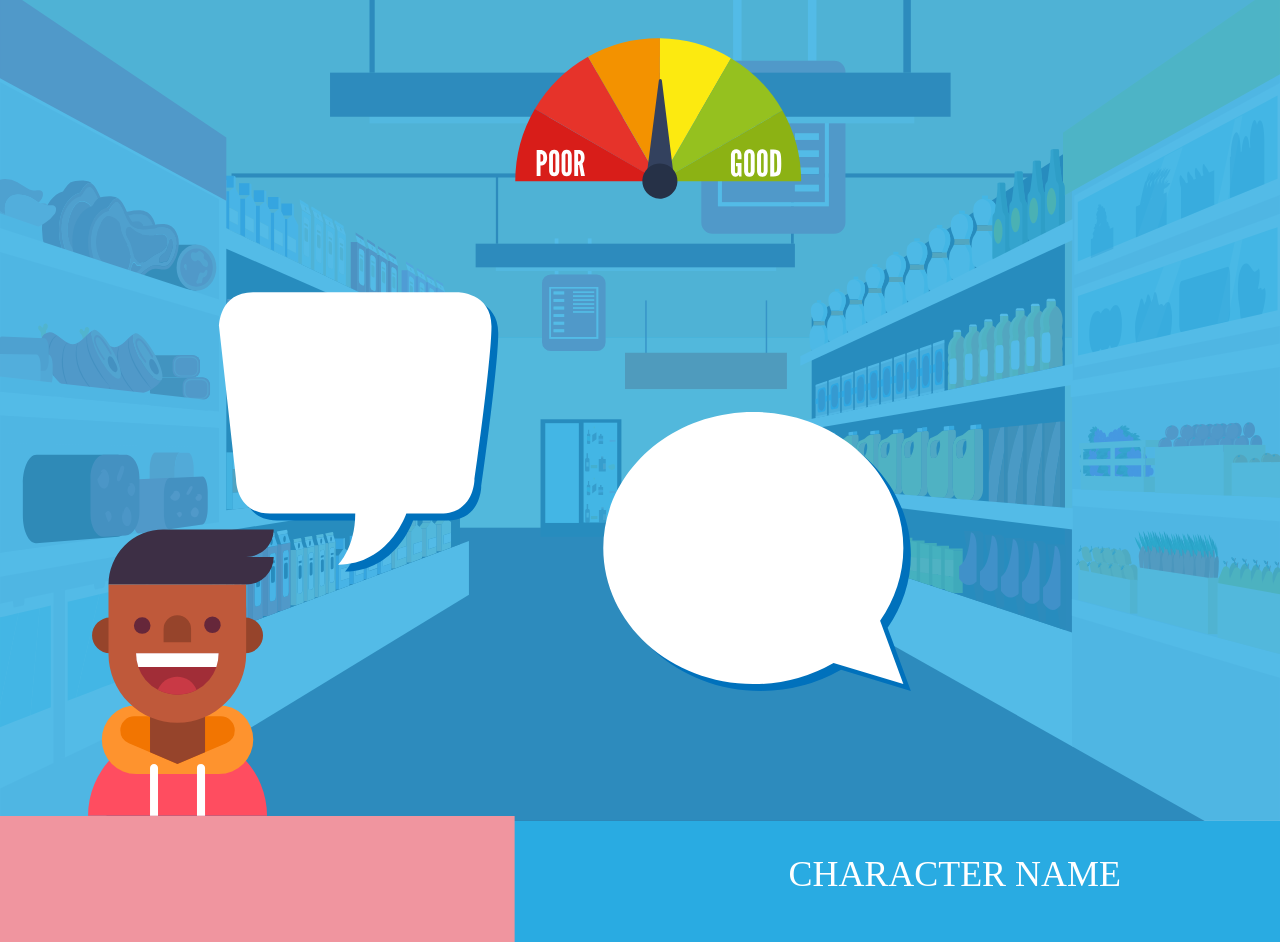
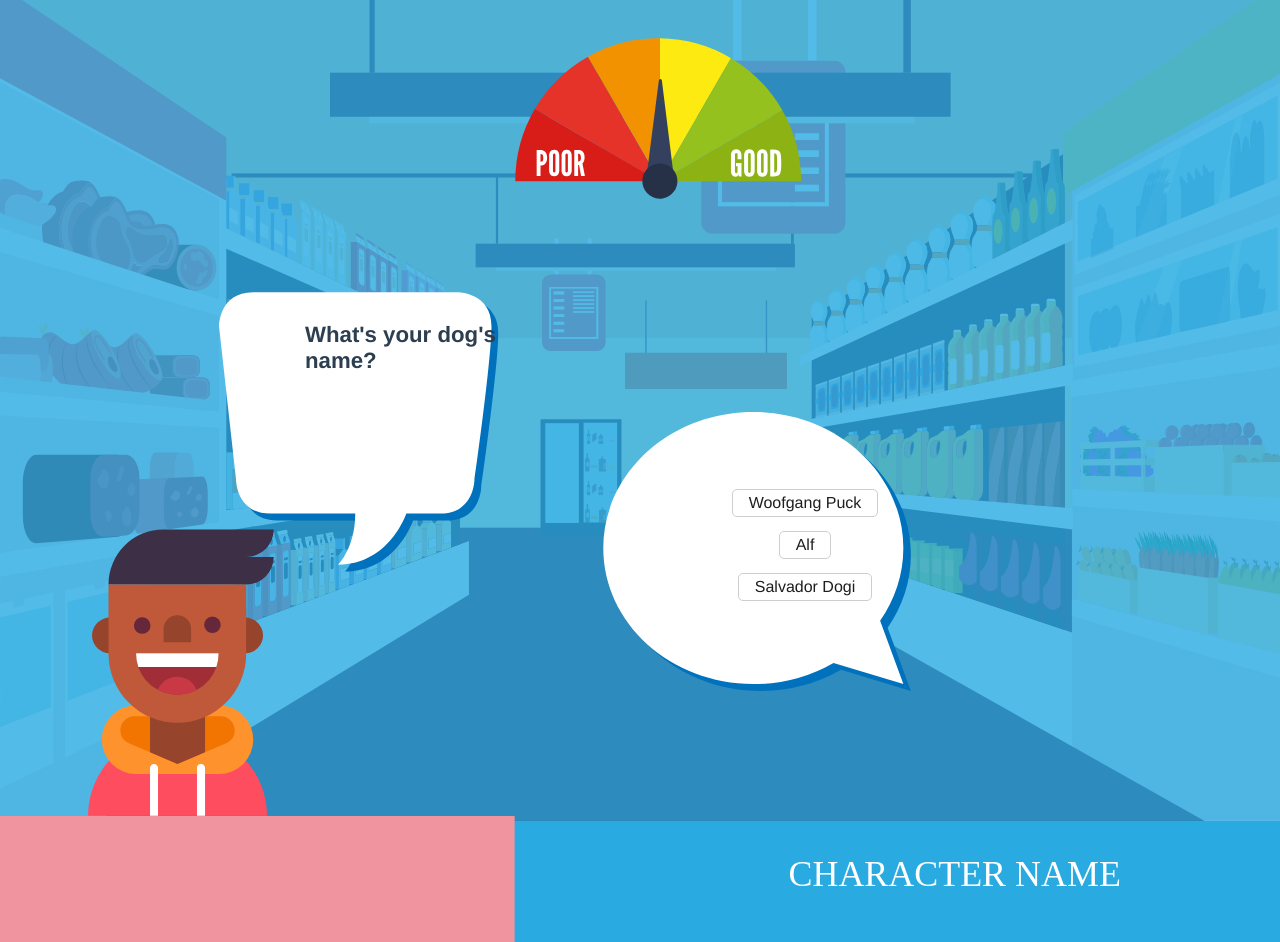
Before and after one commit to railsstudent/frontendmaster-aliengame, a Vue app: page / in a window 1280 px wide. Both pictures are taken after a click on the button "Pick character". Built offline with nearby package versions, Linux system fonts and the light colour scheme; a web font is replaced by a local one.

Commit message:
feat: create question index
Signed-off-by: Connie Leung <cleung334@gmail.com>

```diff
--- a/src/App.vue
+++ b/src/App.vue
@@ -2,7 +2,11 @@
   <div id="app">
     <GamestateStart v-if="uiState === 'start'">
       <p>Which hoomen do you want to be?</p>
-      <p v-for="option in characterChoices" :key="option">
+      <p
+        v-for="option in characterChoices"
+        :key="option"
+        class="character-choices"
+      >
         <input
           :id="option"
           :value="option"
@@ -10,6 +14,7 @@
           v-model="characterinput"
         />
         <label :for="option">{{ option }}</label>
+        <br />
       </p>
       <button @click="pickACharacter">Pick character</button>
     </GamestateStart>
@@ -77,6 +82,18 @@
           />
         </g>
       </svg>
+
+      <div class="friendtalk">
+        <h3>{{ questions[questionIndex].question }}</h3>
+      </div>
+
+      <div class="zombietalk">
+        <p v-for="character in characterChoices" :key="character">
+          <button @click="pickQuestion(character)">
+            {{ questions[questionIndex][character] }}
+          </button>
+        </p>
+      </div>
     </section>
   </div>
 </template>
@@ -107,13 +124,22 @@ export default {
     };
   },
   computed: {
-    ...mapState(["uiState", "questions", "characterChoices", "character"])
+    ...mapState([
+      "uiState",
+      "questions",
+      "characterChoices",
+      "character",
+      "questionIndex"
+    ])
   },
   methods: {
     ...mapMutations(["pickCharacter", "updateUIState"]),
     pickACharacter() {
       this.pickCharacter(this.characterinput);
       this.updateUIState("characterChosen");
+    },
+    pickQuestion(character) {
+      console.log("pickQuestion ->", character);
     }
   }
 };
@@ -179,7 +205,7 @@ svg.main,
   position: absolute;
   z-index: 1000;
   top: 300px;
-  left: 265px;
+  left: 305px;
   width: 200px;
 }
 
@@ -208,7 +234,7 @@ text {
   position: absolute;
   z-index: 1000;
   top: 445px;
-  left: 665px;
+  left: 705px;
   width: 200px;
   height: 200px;
   display: flex;
--- a/src/store/index.js
+++ b/src/store/index.js
@@ -8,6 +8,7 @@ export default new Vuex.Store({
     uiState: "start",
     characterChoices: ["baker", "mechanic", "artist"],
     character: "",
+    questionIndex: 0,
     questions: [
       {
         question: `What's your dog's name?`,
```
